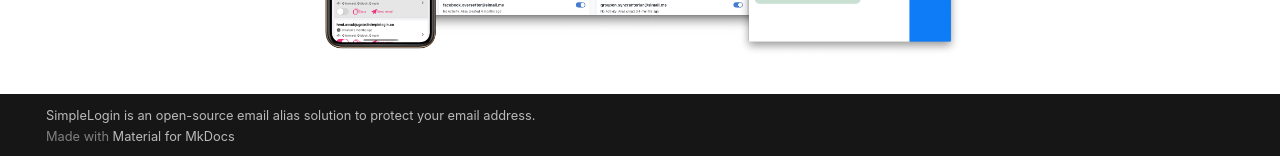
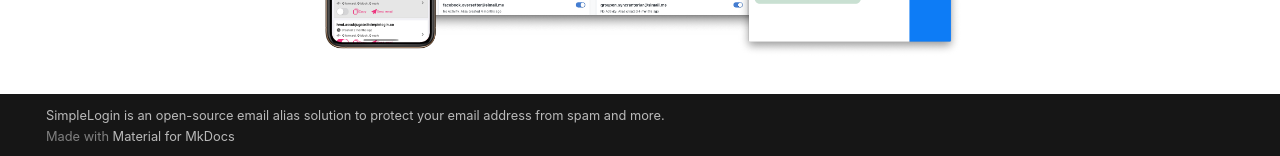
Before and after one commit to simple-login/documentation, an MkDocs documentation site: the page built from docs/index.md, in a window 1280 px wide and 1001 px high. Shown: the part 842-998 px from the top of the window. Built offline with MkDocs 1.6.1 and Material for MkDocs 9.7.7, drawn with Linux system fonts in a browser that asks for light colours; comment, search, counter and statistics services are not loaded.

Commit message:
Update mkdocs.yml

```diff
--- a/mkdocs.yml
+++ b/mkdocs.yml
@@ -6,8 +6,7 @@ site_author: SimpleLogin
 # Repository
 repo_name: simple-login/documentation
 repo_url: https://github.com/simple-login/documentation
-
-copyright: SimpleLogin is an open-source email alias solution to protect your email address.
+copyright: SimpleLogin is an open-source email alias solution to protect your email address from spam and more.
 
 
 
```
